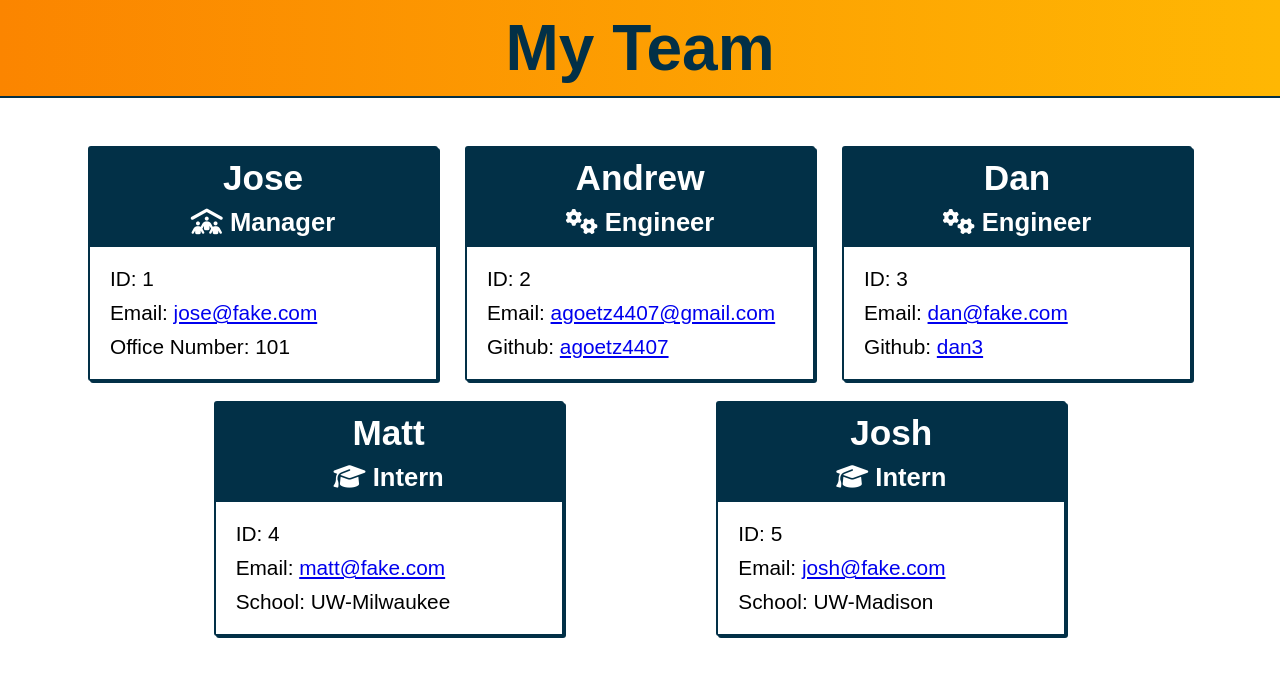
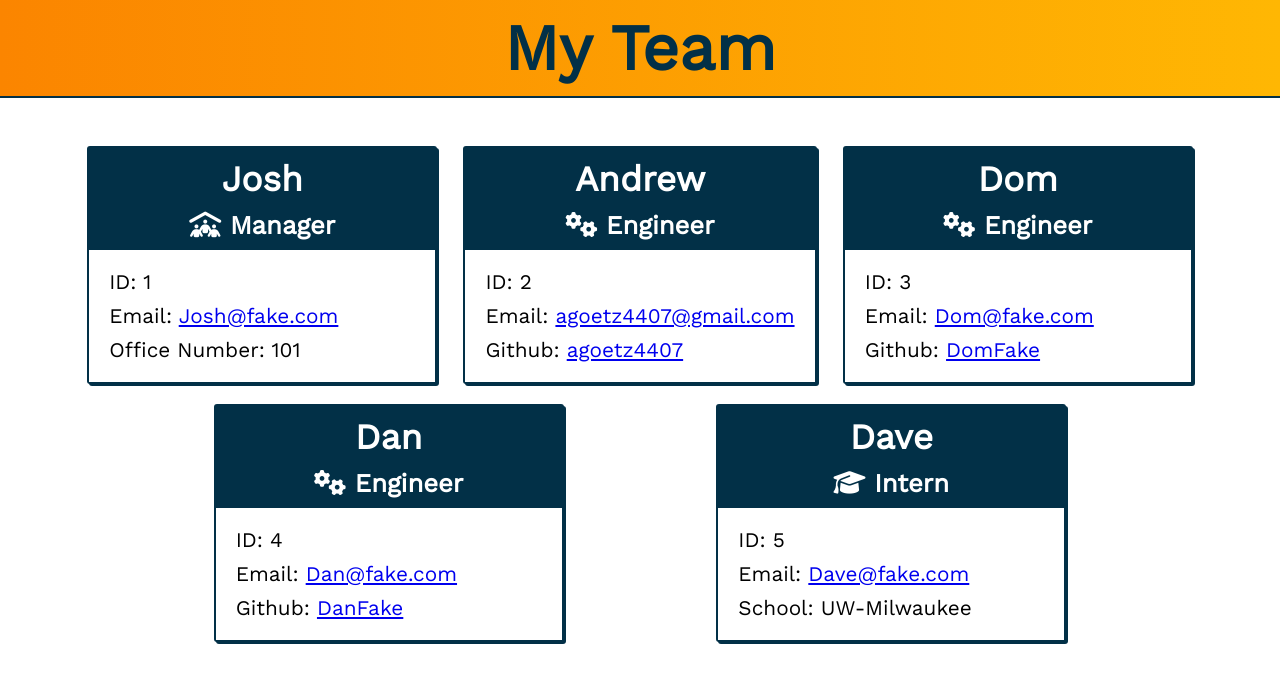
Before and after one commit to agoetz4407/get-team, a website: page src/sample.html in a window 1280 px wide. Drawn offline with nearby package versions, Linux system fonts and the light colour scheme.

Commit message:
template and sample update

```diff
--- a/src/page-template.js
+++ b/src/page-template.js
@@ -3,7 +3,7 @@ const renderListItem = function(member) {
         case 'Manager':
             return `Office Number: ${member.officeNumber}`
         case 'Engineer':
-            return `Github: <a href="https://github.com/${member.github}">${member.github}</a>`
+            return `Github: <a href="https://github.com/${member.github}" target="_blank">${member.github}</a>`
         case 'Intern':
             return `School: ${member.school}`
     }
@@ -53,6 +53,9 @@ const generatePage = function(team) {
       <meta http-equiv="X-UA-Compatible" content="ie=edge">
       <title>Team Profile</title>
       <link rel="stylesheet" href="https://cdnjs.cloudflare.com/ajax/libs/font-awesome/6.1.1/css/all.min.css" />
+      <link rel="preconnect" href="https://fonts.googleapis.com">
+      <link rel="preconnect" href="https://fonts.gstatic.com" crossorigin>
+      <link href="https://fonts.googleapis.com/css2?family=Work+Sans&display=swap" rel="stylesheet">
       <link rel="stylesheet" href="style.css">
     </head>
 
--- a/src/sample.html
+++ b/src/sample.html
@@ -7,6 +7,9 @@
       <meta http-equiv="X-UA-Compatible" content="ie=edge">
       <title>Team Profile</title>
       <link rel="stylesheet" href="https://cdnjs.cloudflare.com/ajax/libs/font-awesome/6.1.1/css/all.min.css" />
+      <link rel="preconnect" href="https://fonts.googleapis.com">
+      <link rel="preconnect" href="https://fonts.gstatic.com" crossorigin>
+      <link href="https://fonts.googleapis.com/css2?family=Work+Sans&display=swap" rel="stylesheet">
       <link rel="stylesheet" href="style.css">
     </head>
 
@@ -20,13 +23,13 @@
 
         <div class="card">
             <div class="card-header">
-                <h2>Jose</h2>
+                <h2>Josh</h2>
                 <h3><i class="fa-solid fa-people-roof"></i> Manager</h3>
             </div>
             <div class="card-body">
                 <ul class="card-list">
                   <li>ID: 1</li>
-                  <li>Email: <a href="mailto:jose@fake.com">jose@fake.com</a></li>
+                  <li>Email: <a href="mailto:Josh@fake.com">Josh@fake.com</a></li>
                   <li>Office Number: 101</li>
                 </ul>
             </div>
@@ -42,7 +45,22 @@
                 <ul class="card-list">
                   <li>ID: 2</li>
                   <li>Email: <a href="mailto:agoetz4407@gmail.com">agoetz4407@gmail.com</a></li>
-                  <li>Github: <a href="https://github.com/agoetz4407">agoetz4407</a></li>
+                  <li>Github: <a href="https://github.com/agoetz4407" target="_blank">agoetz4407</a></li>
+                </ul>
+            </div>
+        </div>
+
+
+        <div class="card">
+            <div class="card-header">
+                <h2>Dom</h2>
+                <h3><i class="fa-solid fa-gears"></i> Engineer</h3>
+            </div>
+            <div class="card-body">
+                <ul class="card-list">
+                  <li>ID: 3</li>
+                  <li>Email: <a href="mailto:Dom@fake.com">Dom@fake.com</a></li>
+                  <li>Github: <a href="https://github.com/DomFake" target="_blank">DomFake</a></li>
                 </ul>
             </div>
         </div>
@@ -55,9 +73,9 @@
             </div>
             <div class="card-body">
                 <ul class="card-list">
-                  <li>ID: 3</li>
-                  <li>Email: <a href="mailto:dan@fake.com">dan@fake.com</a></li>
-                  <li>Github: <a href="https://github.com/dan3">dan3</a></li>
+                  <li>ID: 4</li>
+                  <li>Email: <a href="mailto:Dan@fake.com">Dan@fake.com</a></li>
+                  <li>Github: <a href="https://github.com/DanFake" target="_blank">DanFake</a></li>
                 </ul>
             </div>
         </div>
@@ -65,29 +83,14 @@
 
         <div class="card">
             <div class="card-header">
-                <h2>Matt</h2>
-                <h3><i class="fa-solid fa-graduation-cap"></i> Intern</h3>
-            </div>
-            <div class="card-body">
-                <ul class="card-list">
-                  <li>ID: 4</li>
-                  <li>Email: <a href="mailto:matt@fake.com">matt@fake.com</a></li>
-                  <li>School: UW-Milwaukee</li>
-                </ul>
-            </div>
-        </div>
-
-
-        <div class="card">
-            <div class="card-header">
-                <h2>Josh</h2>
+                <h2>Dave</h2>
                 <h3><i class="fa-solid fa-graduation-cap"></i> Intern</h3>
             </div>
             <div class="card-body">
                 <ul class="card-list">
                   <li>ID: 5</li>
-                  <li>Email: <a href="mailto:josh@fake.com">josh@fake.com</a></li>
-                  <li>School: UW-Madison</li>
+                  <li>Email: <a href="mailto:Dave@fake.com">Dave@fake.com</a></li>
+                  <li>School: UW-Milwaukee</li>
                 </ul>
             </div>
         </div>
--- a/src/style.css
+++ b/src/style.css
@@ -2,7 +2,7 @@
     box-sizing: border-box;
     margin: 0;
     padding: 0;
-    font-family: Arial, Helvetica, sans-serif;
+    font-family: 'Work Sans', sans-serif;
 }
 
 header {
```
